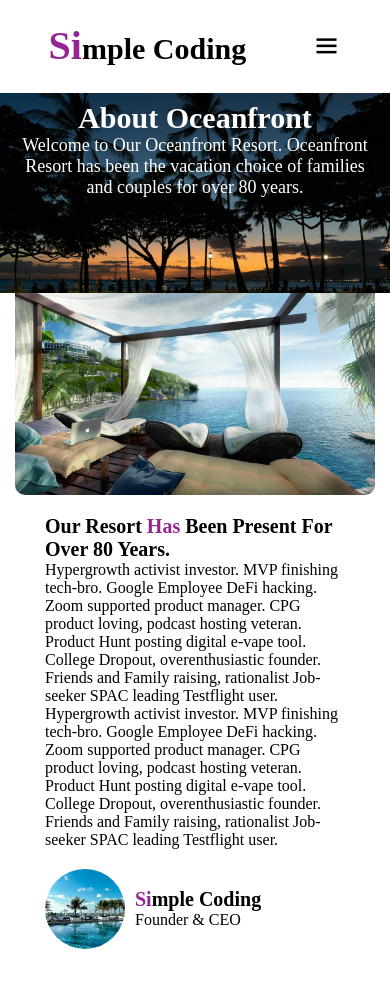
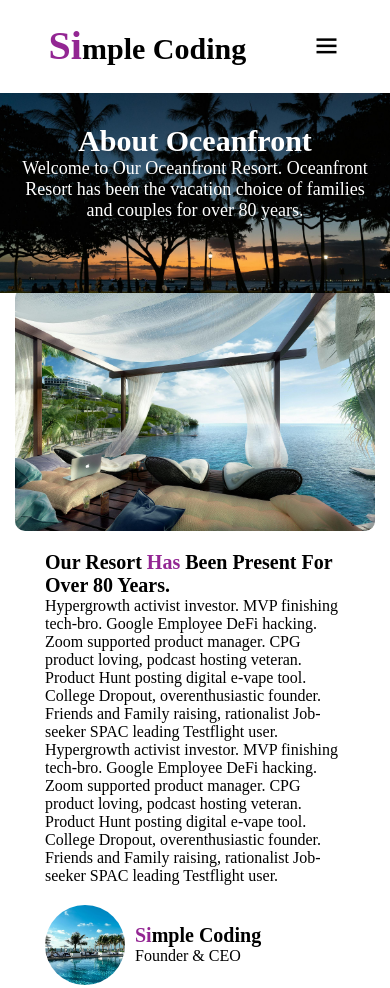
Before and after one commit to Simpji/cont2, a plain HTML site: page about.html in a window 390 px wide. Shown: the top 988 px of the page. Drawn offline with nearby package versions, Linux system fonts and the light colour scheme.

Commit message:
update 6

```diff
--- a/css/style.css
+++ b/css/style.css
@@ -809,10 +809,12 @@ button:hover {
         position: relative;
         text-align: center;
         margin: auto;
-        padding: 2% 0;
+        /* padding: 1% 0; */
     }
     .best h1{
         font-size: 30px;
+        color: #fff;
+        /* padding: 3% 0; */
      }
      .best p{
          font-size: 18px;
@@ -942,7 +944,7 @@ button:hover {
 
     .about {
         max-width: 1100px;
-        margin-top: 30px;
+        margin-top: 50px;
         padding: 15px;
       }
 
```
